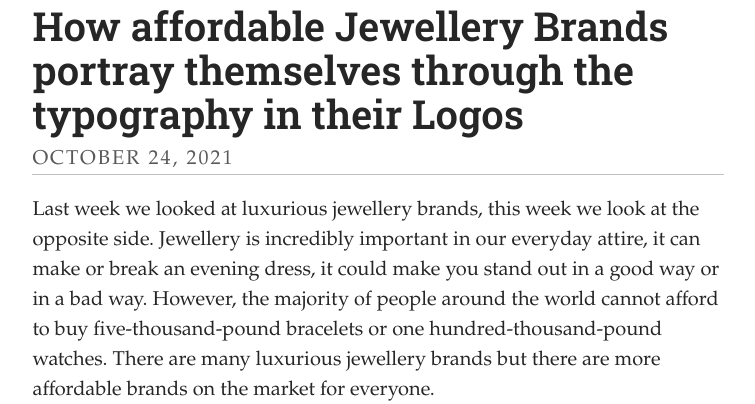
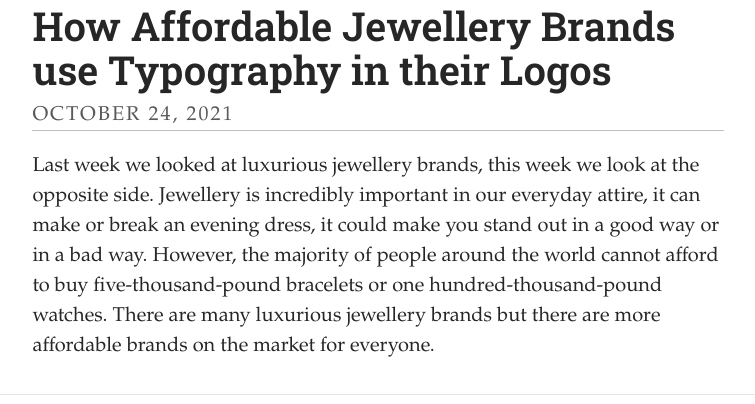
Before and after one commit to IvanTitov9/TypoWebsite, a Jekyll site: the page built from index.html, in a window 1280 px wide and 900 px high, scrolled down 1845 px, cut to the strip 261-665 px from the top of the window. Shown: the whole strip, without its empty margins (262-1017 px from the left). Built offline with Jekyll 4.4.1, drawn with Linux system fonts in a browser that asks for light colours; some web fonts are replaced; the list of posts is cut into pages by our own code.

Commit message:
Update Post “2021-11-04-how-affordable-jewellery-brands-portray-themselves-through-the-typography-in-their-logos”

```diff
--- a/_posts/2021-11-04-how-affordable-jewellery-brands-portray-themselves-through-the-typography-in-their-logos.md
+++ b/_posts/2021-11-04-how-affordable-jewellery-brands-portray-themselves-through-the-typography-in-their-logos.md
@@ -1,7 +1,6 @@
 ---
 layout: post
-title: How affordable Jewellery Brands portray themselves through the typography
-  in their Logos
+title: How Affordable Jewellery Brands use Typography in their Logos
 date: 2021-10-24T17:00:27.898Z
 image: ../uploads/eric-fung-sr27o-tqlfs-unsplash.jpg
 title_color: "#ffffff"
```
